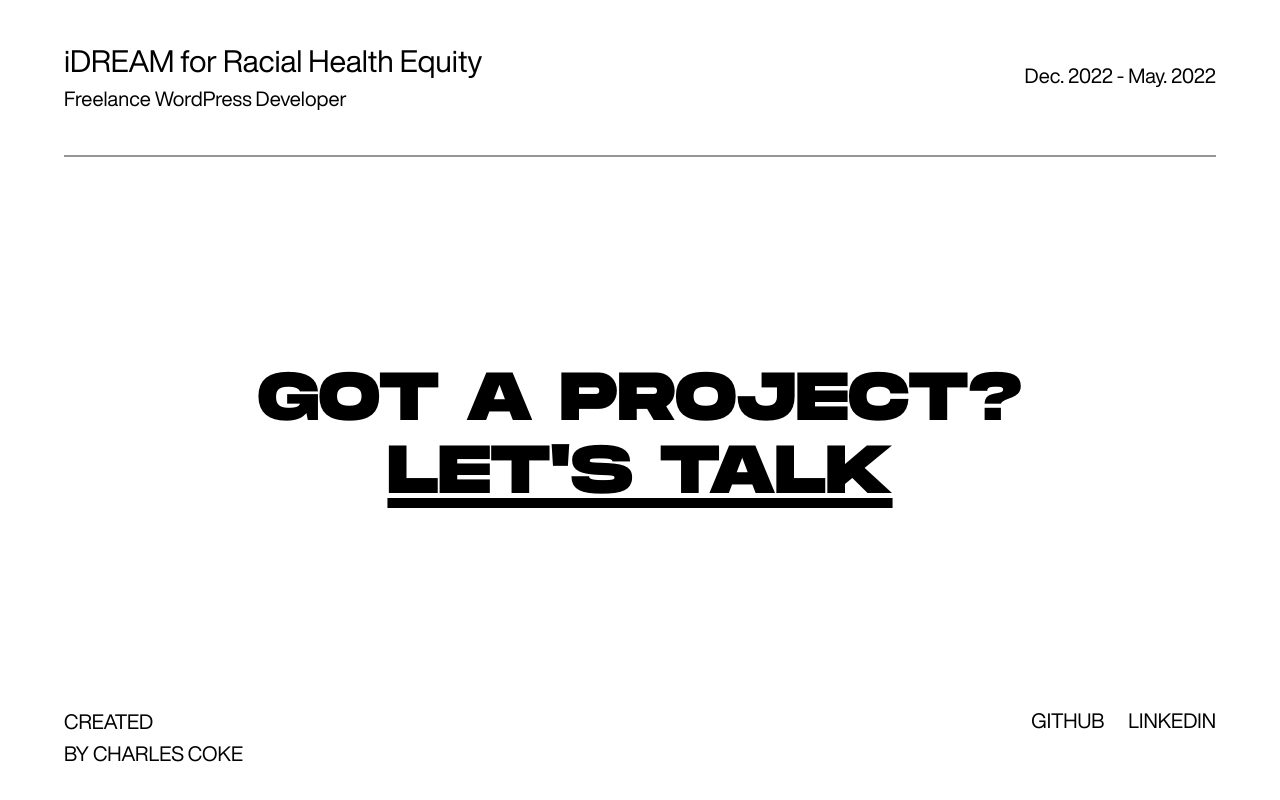
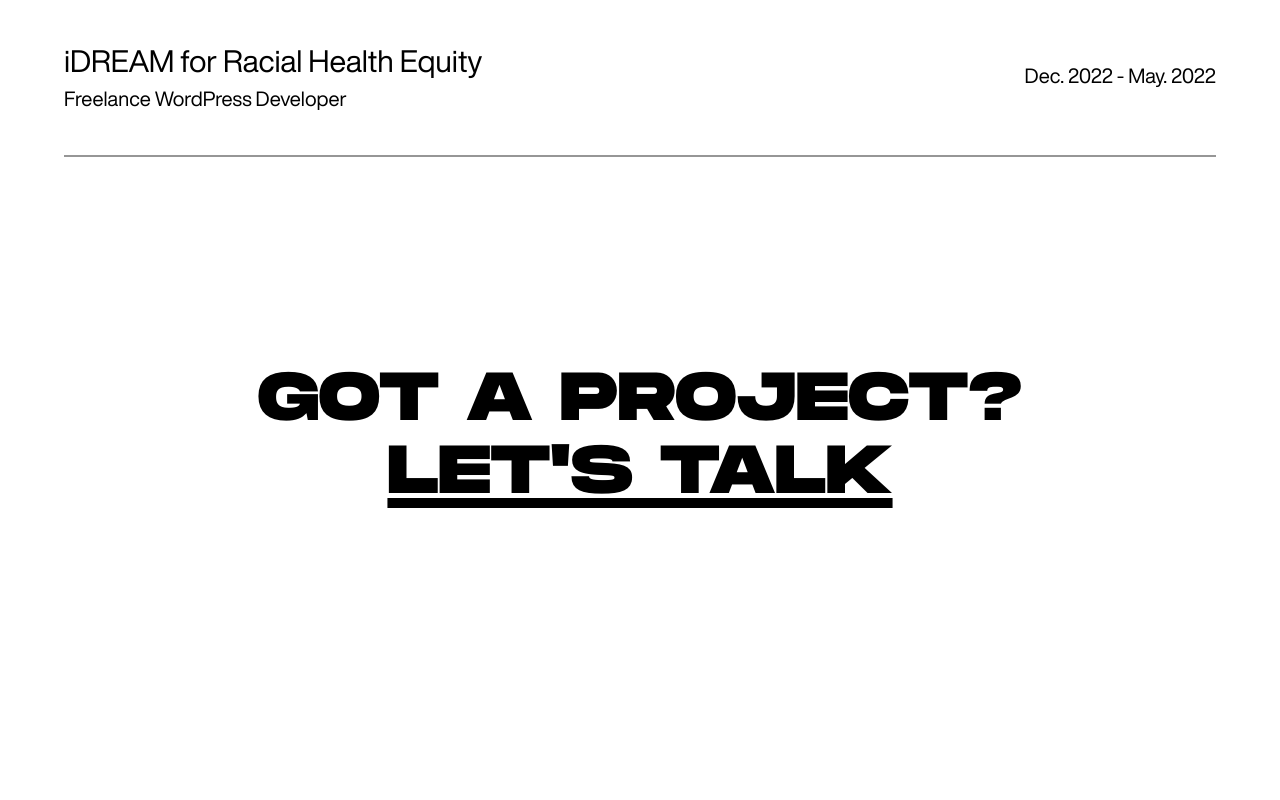
Before and after one commit to cmcoke/portfolio-redesign, a Next.js app: page / in a window 1280 px wide. Shown: the part 2887-3687 px from the top of the page. After the commit the page ends 3572 px from the top, so only its background shows below. Built offline with nearby package versions, Linux system fonts and the light colour scheme.

Commit message:
temporarily removed footer section

```diff
--- a/app/layout.tsx
+++ b/app/layout.tsx
@@ -21,9 +21,9 @@ export default function RootLayout({
           <Header />
         </header>
         <main>{children}</main>
-        <footer>
+        {/* <footer>
           <Footer />
-        </footer>
+        </footer> */}
       </body>
     </html>
   );
--- a/components/Contact.tsx
+++ b/components/Contact.tsx
@@ -5,7 +5,7 @@ const monumentextendedUltrabold = localFont({ src: "../fonts/monumentextended-ul
 
 const Contact = () => {
   return (
-    <section className="text-center">
+    <section className="text-center mb-[11rem]">
       <h2 className={`${monumentextendedUltrabold.className} uppercase text-[clamp(1.8rem,0.986rem_+_4.071vw,7.5rem)] leading-[clamp(2rem,1.143rem_+_4.286vw,8rem)]`}>Got a Project?</h2>
       <Link href="mailto:c-coke@live.com" className={`${monumentextendedUltrabold.className} uppercase text-[clamp(1.8rem,0.986rem_+_4.071vw,7.5rem)] leading-[clamp(2rem,1.143rem_+_4.286vw,8rem)] underline decoration-[10px]`}>
         Let&apos;s Talk
```
